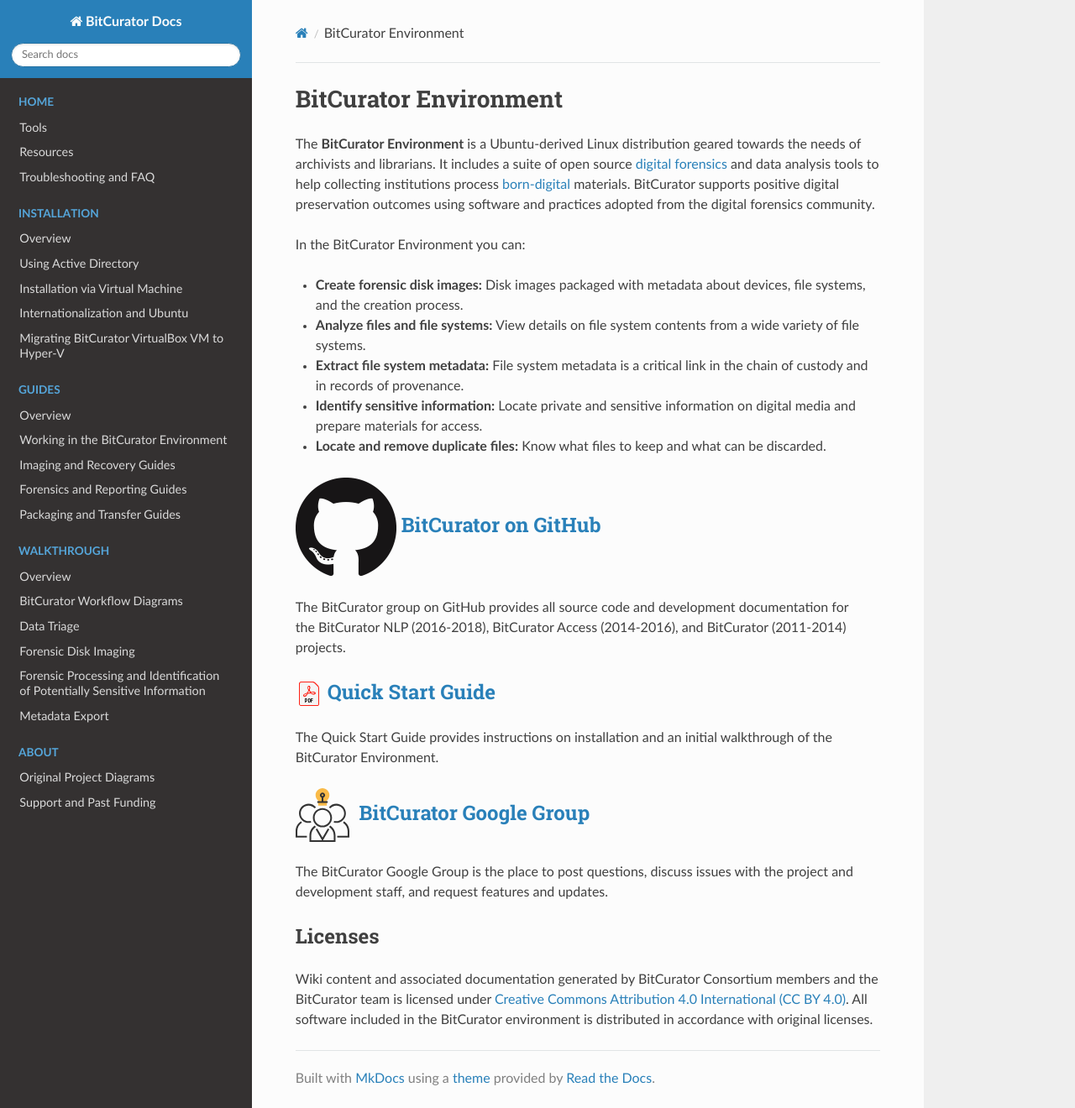
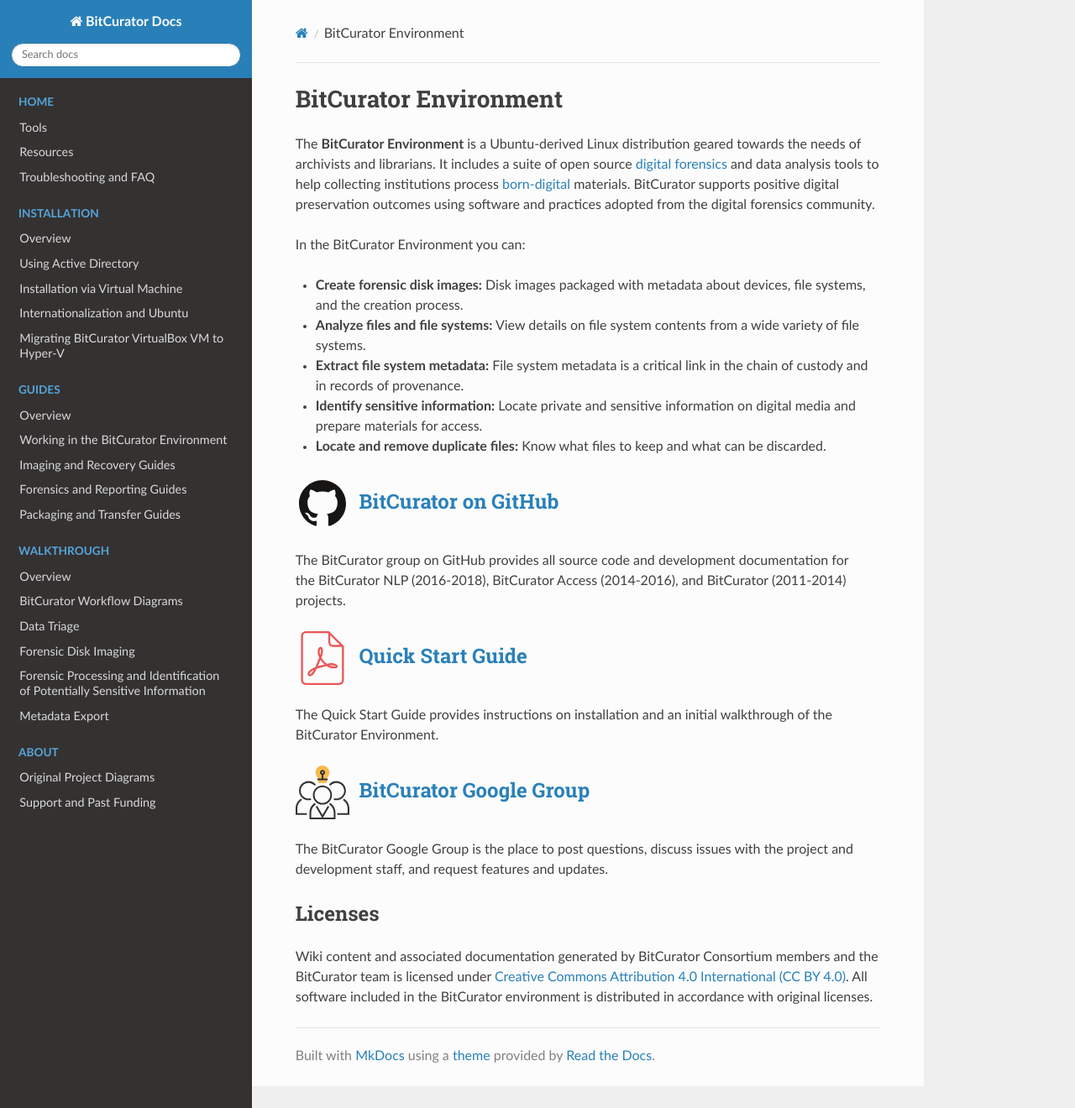
Before and after one commit to BitCurator/documentation, an MkDocs documentation site: the page built from docs/index.md, in a window 1280 px wide and 1320 px high. Shown: the whole window at 84% size. Built offline with MkDocs 1.6.1, drawn with Linux system fonts in a browser that asks for light colours; nearby versions of some CDN libraries.

Commit message:
add resized logos

```diff
--- a/docs/index.md
+++ b/docs/index.md
@@ -12,13 +12,13 @@
 * **Locate and remove duplicate files:** Know what files to keep and what can be discarded.
 
 
-![](attachments/GitHub-Mark-120px-plus.png) [BitCurator on GitHub](https://bitcurator.github.io/)
+![](attachments/github-svgrepo-com.svg)  [BitCurator on GitHub](https://bitcurator.github.io/)
 --------------------------------------------------------------------------------
 
 The BitCurator group on GitHub provides all source code and development documentation for the BitCurator NLP (2016-2018), BitCurator Access (2014-2016), and BitCurator (2011-2014) projects.
 
 
-![](attachments/PDF_32.png) [Quick Start Guide](https://github.com/BitCurator/bitcurator-distro/wiki/Releases#quickstart-guide)
+![](attachments/pdf-svgrepo-com.svg)  [Quick Start Guide](https://github.com/BitCurator/bitcurator-distro/wiki/Releases#quickstart-guide)
 --------------------------------------------------------------------------------------------------------------
 
 The Quick Start Guide provides instructions on installation and an initial walkthrough of the BitCurator Environment.
```
